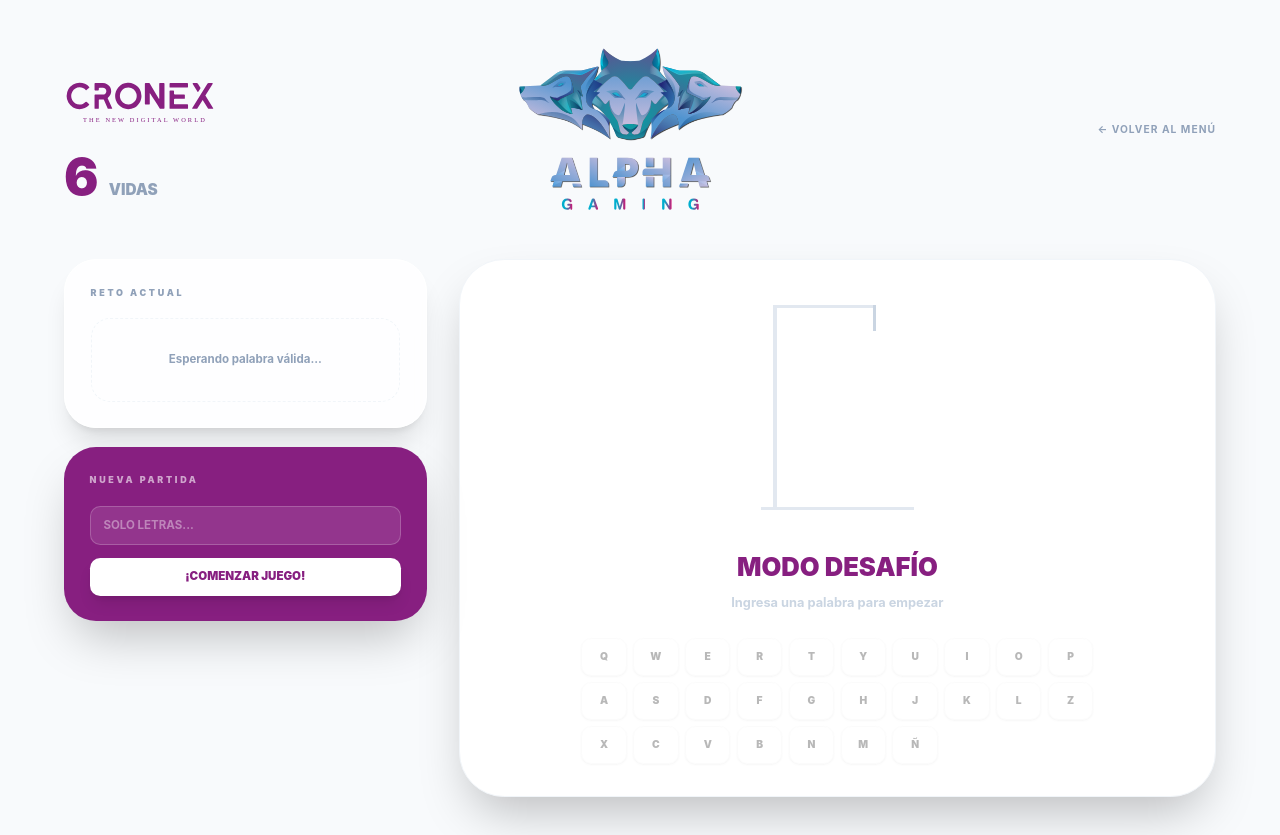
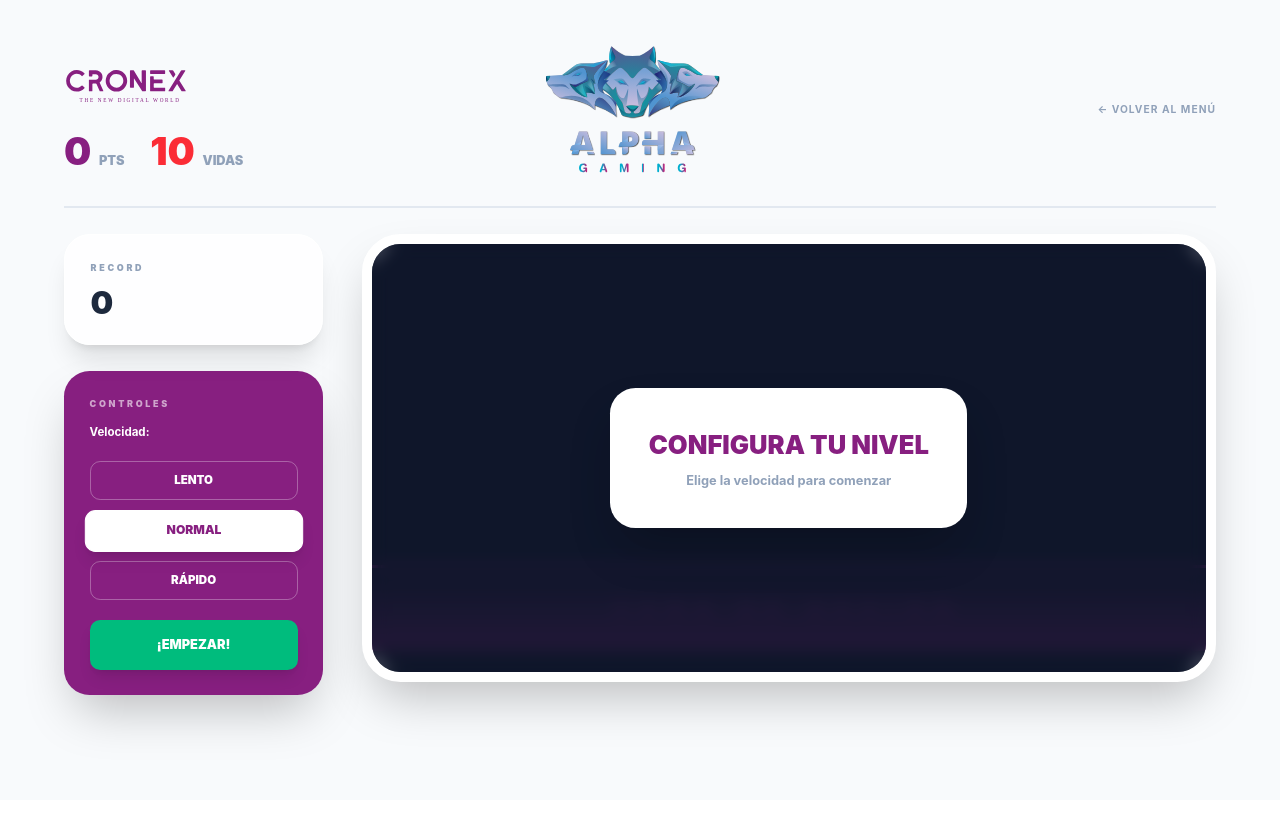
Before and after one commit to josuex123/miniGames, a React (Vite) app: page /game_hang_man in a window 1280 px wide. After the commit the page ends 800 px from the top, so only its background shows below. Built offline with nearby package versions, Linux system fonts and the light colour scheme.

Commit message:
add: Game Over Modal

```diff
--- /dev/null
+++ b/src/components/GameOverModal.tsx
@@ -0,0 +1,57 @@
+interface GameOverModalProps {
+  isOpen: boolean;
+  title: string;
+  message: string;
+  score?: number;
+  onRetry: () => void;
+  onMenu?: () => void;
+  variant?: 'lose' | 'win';
+}
+
+export default function GameOverModal({
+  isOpen,
+  title,
+  message,
+  score,
+  onRetry,
+  onMenu,
+  variant = 'lose',
+}: GameOverModalProps) {
+  if (!isOpen) return null;
+
+  const bgColor = variant === 'win' ? 'bg-emerald-500 border-emerald-300 shadow-emerald-500/50' : 'bg-red-500 border-red-300 shadow-red-500/50';
+
+  return (
+    <div className="fixed inset-0 z-[100] flex items-center justify-center p-[2vw] bg-slate-900/40 backdrop-blur-md">
+      <div className={`relative p-[4vw] rounded-[4vw] shadow-2xl text-center max-w-[40vw] w-full border-[0.3vw] animate-in zoom-in duration-300 ${bgColor}`}>
+        <h2 className="text-[4vw] font-black text-white uppercase mb-[1vw] tracking-tighter drop-shadow-md">
+          {title}
+        </h2>
+        <p className="text-white/90 text-[1.5vw] font-bold mb-[2.5vw] uppercase">
+          {message}
+        </p>
+        {score !== undefined && (
+          <p className="text-white/80 text-[1.2vw] font-bold mb-[2vw] uppercase">
+            Puntaje: {score}
+          </p>
+        )}
+        <div className="flex flex-col gap-[1vw] items-center">
+          <button
+            onClick={onRetry}
+            className="bg-white text-slate-900 px-[3vw] py-[1.2vw] rounded-[1.5vw] font-black text-[1.2vw] hover:scale-105 active:scale-95 transition-transform shadow-lg"
+          >
+            VOLVER A JUGAR
+          </button>
+          {onMenu && (
+            <button
+              onClick={onMenu}
+              className="text-white/80 underline font-bold text-[1vw] hover:text-white transition-colors"
+            >
+              IR AL MENÚ
+            </button>
+          )}
+        </div>
+      </div>
+    </div>
+  );
+}
--- a/src/pages/Games/GameHangMan.tsx
+++ b/src/pages/Games/GameHangMan.tsx
@@ -1,225 +1,287 @@
-import React, { useState, useEffect, useCallback } from 'react';
+import { useState, useEffect, useCallback, useRef } from 'react';
 import { Link } from 'react-router-dom';
 import logoAlpha2 from '../../assets/LogoAlphaGaming2.svg';
 import logoCronex2 from '../../assets/LogoCronex2.svg';
+import GameOverModal from '../../components/GameOverModal';
 
 // --- INTERFACES ---
-interface WordConfig {
-  word: string;
+interface FallingItem {
+  id: number;
+  char: string;
+  x: number;
+  y: number;
+  speed: number;
+  isHit?: boolean;
 }
 
-const MAX_ATTEMPTS = 6;
-
-// --- COMPONENTE VISUAL DEL AHORCADO (Escalable) ---
-const HangmanFigure: React.FC<{ wrongCount: number }> = ({ wrongCount }) => {
-  const partStyle = "absolute bg-slate-800 transition-all duration-500 shadow-sm";
-  return (
-    <div className="relative h-[16vw] w-[12vw] mx-auto border-b-[0.25vw] border-slate-200">
-      {/* Estructura */}
-      <div className="absolute bottom-0 left-[1vw] w-[0.25vw] h-full bg-slate-200" />
-      <div className="absolute top-0 left-[1vw] w-[8vw] h-[0.25vw] bg-slate-200" />
-      <div className="absolute top-0 right-[3vw] w-[0.25vw] h-[2vw] bg-slate-300" />
-
-      {/* Cabeza */}
-      <div className={`${partStyle} top-[2vw] right-[1.75vw] w-[2.75vw] h-[2.75vw] rounded-full border-[0.25vw] border-slate-800 ${wrongCount > 0 ? 'opacity-100 scale-100' : 'opacity-0 scale-50'}`} />
-      {/* Cuerpo */}
-      <div className={`${partStyle} top-[4.7vw] right-[3.05vw] w-[0.3vw] h-[5vw] ${wrongCount > 1 ? 'opacity-100' : 'opacity-0'}`} />
-      {/* Brazo Izquierdo */}
-      <div className={`${partStyle} top-[5.5vw] right-[3.05vw] w-[0.3vw] h-[3vw] origin-bottom rotate-45 ${wrongCount > 2 ? 'opacity-100' : 'opacity-0'}`} />
-      {/* Brazo Derecho */}
-      <div className={`${partStyle} top-[5.5vw] right-[3.05vw] w-[0.3vw] h-[3vw] origin-bottom -rotate-45 ${wrongCount > 3 ? 'opacity-100' : 'opacity-0'}`} />
-      {/* Pierna Izquierda */}
-      <div className={`${partStyle} top-[9.5vw] right-[3.05vw] w-[0.3vw] h-[3.5vw] origin-top rotate-45 ${wrongCount > 4 ? 'opacity-100' : 'opacity-0'}`} />
-      {/* Pierna Derecha */}
-      <div className={`${partStyle} top-[9.5vw] right-[3.05vw] w-[0.3vw] h-[3.5vw] origin-top -rotate-45 ${wrongCount > 5 ? 'opacity-100' : 'opacity-0'}`} />
-    </div>
-  );
+const SPEEDS = {
+  LENTO: 0.35,
+  NORMAL: 0.5,
+  RÁPIDO: 0.6
 };
 
-export default function GameHangMan() {
-  const [activeWord, setActiveWord] = useState<WordConfig | null>(null);
-  const [guessedLetters, setGuessedLetters] = useState<Set<string>>(new Set());
-  const [newWordInput, setNewWordInput] = useState("");
+const SPAWN_RATE = 1500;
+const HIT_ZONE_MIN = 75;
+const HIT_ZONE_MAX = 95;
 
-  // --- LÓGICA DE JUEGO ---
-  const wordToGuess = activeWord?.word.toUpperCase() || "";
-  const wrongLetters = Array.from(guessedLetters).filter(l => !wordToGuess.includes(l));
-  const attemptsLeft = MAX_ATTEMPTS - wrongLetters.length;
+export default function GameLetras() {
+  const [items, setItems] = useState<FallingItem[]>([]);
+  const [score, setScore] = useState(0);
+  const [lives, setLives] = useState(10);
+  const [gameActive, setGameActive] = useState(false);
+  const [isPaused, setIsPaused] = useState(false);
+  const [highScore, setHighScore] = useState(0);
+  const [selectedSpeed, setSelectedSpeed] = useState<number>(SPEEDS.NORMAL);
+  const [feedback, setFeedback] = useState("");
+  const [showGameOver, setShowGameOver] = useState(false);
 
-  const isLoser = attemptsLeft <= 0;
-  const isWinner = wordToGuess !== "" && wordToGuess.split('').every(l => guessedLetters.has(l));
-  const isGameOver = isLoser || isWinner;
+  const gameLoopRef = useRef<number | undefined>(undefined);
+  const lastSpawnRef = useRef<number>(0);
 
-  const handleInputChange = (e: React.ChangeEvent<HTMLInputElement>) => {
-    const value = e.target.value.toUpperCase();
-    const onlyLetters = value.replace(/[^A-ZÑ]/g, '');
-    setNewWordInput(onlyLetters);
+  const createNewItem = useCallback((): FallingItem => {
+    const chars = "ABCDEFGHIJKLMNOPQRSTUVWXYZ0123456789";
+    return {
+      id: Math.random() + Date.now(),
+      char: chars.charAt(Math.floor(Math.random() * chars.length)),
+      x: Math.floor(Math.random() * 85),
+      y: -10,
+      speed: selectedSpeed,
+      isHit: false
+    };
+  }, [selectedSpeed]);
+
+  // --- CICLO PRINCIPAL ---
+  useEffect(() => {
+    if (!gameActive || isPaused) {
+      if (gameLoopRef.current) cancelAnimationFrame(gameLoopRef.current);
+      return;
+    }
+
+    const update = (time: number) => {
+      if (lastSpawnRef.current === 0) lastSpawnRef.current = time;
+
+      setItems(prev => {
+        let newItems = [...prev];
+        let livesLost = 0;
+
+        newItems = newItems.map(item => {
+          if (item.isHit) return item;
+          const nextY = item.y + item.speed;
+          if (nextY > 105) {
+            livesLost++;
+            return null;
+          }
+          return { ...item, y: nextY };
+        }).filter((item): item is FallingItem => item !== null);
+
+        if (time - lastSpawnRef.current > SPAWN_RATE) {
+          newItems.push(createNewItem());
+          lastSpawnRef.current = time;
+        }
+
+        if (livesLost > 0) {
+          setLives(l => Math.max(0, l - livesLost));
+        }
+
+        return newItems;
+      });
+
+      gameLoopRef.current = requestAnimationFrame(update);
+    };
+
+    gameLoopRef.current = requestAnimationFrame(update);
+    return () => { if (gameLoopRef.current) cancelAnimationFrame(gameLoopRef.current); };
+  }, [gameActive, isPaused, createNewItem]);
+
+  // --- TECLADO ---
+  useEffect(() => {
+    const messages = ["¡MUY BIEN!", "¡OK!", "¡GENIAL!", "¡EXCELENTE!", "¡BUENA!"];
+    const handleKeyDown = (e: KeyboardEvent) => {
+      if (!gameActive || isPaused) return;
+      const key = e.key.toUpperCase();
+
+      setItems(prev => {
+        const targetIndex = prev.findIndex(item =>
+          item.char === key && item.y >= HIT_ZONE_MIN && item.y <= HIT_ZONE_MAX && !item.isHit
+        );
+
+        if (targetIndex !== -1) {
+          setFeedback(messages[Math.floor(Math.random() * messages.length)]);
+          setTimeout(() => setFeedback(""), 800);
+          setScore(s => s + 10);
+
+          const newItems = [...prev];
+          const hitItem = { ...newItems[targetIndex], isHit: true };
+          newItems[targetIndex] = hitItem;
+
+          setTimeout(() => {
+            setItems(current => current.filter(i => i.id !== hitItem.id));
+          }, 150);
+
+          return newItems;
+        }
+        return prev;
+      });
+    };
+
+    window.addEventListener('keydown', handleKeyDown);
+    return () => window.removeEventListener('keydown', handleKeyDown);
+  }, [gameActive, isPaused]);
+
+  // --- CONTROL DE ESTADO DE PERDIDA ---
+  useEffect(() => {
+    if (lives <= 0 && gameActive) {
+      setGameActive(false);
+      setShowGameOver(true);
+      if (score > highScore) setHighScore(score);
+    }
+  }, [lives, gameActive, score, highScore]);
+
+  const startGame = () => {
+    setScore(0);
+    setLives(10);
+    setItems([]);
+    setGameActive(true);
+    setIsPaused(false);
+    setFeedback("");
+    setShowGameOver(false);
+    lastSpawnRef.current = 0;
   };
 
-  const addLetter = useCallback((letter: string) => {
-    if (!activeWord || isGameOver || guessedLetters.has(letter)) return;
-    setGuessedLetters(prev => new Set([...prev, letter]));
-  }, [activeWord, isGameOver, guessedLetters]);
-
-  useEffect(() => {
-    const handler = (e: KeyboardEvent) => {
-      const key = e.key.toUpperCase();
-      if (key.match(/^[A-ZÑ]$/)) addLetter(key);
-    };
-    window.addEventListener('keydown', handler);
-    return () => window.removeEventListener('keydown', handler);
-  }, [addLetter]);
-
-  const startNewGame = () => {
-    if (!newWordInput) return;
-    setActiveWord({ word: newWordInput });
-    setGuessedLetters(new Set());
-    setNewWordInput("");
+  const resetToMenu = () => {
+    setGameActive(false);
+    setIsPaused(false);
+    setItems([]);
+    setScore(0);
+    setFeedback("");
+    setShowGameOver(false);
+    lastSpawnRef.current = 0;
   };
-
-  const resetAfterModal = () => {
-    setActiveWord(null);
-    setGuessedLetters(new Set());
-  };
-
-  const KEYS = 'QWERTYUIOPASDFGHJKLZXCVBNMÑ'.split('');
 
   return (
     <main className="min-h-screen bg-[#F8FAFC] flex flex-col font-sans text-slate-900 relative antialiased overflow-hidden">
 
-      {/* MODAL DE ESTADO ESCALABLE */}
-      {isGameOver && (
-        <div className="fixed inset-0 z-[100] flex items-center justify-center p-[2vw] bg-slate-900/40 backdrop-blur-md">
-          <div className={`relative p-[4vw] rounded-[4vw] shadow-2xl text-center max-w-[40vw] w-full border-[0.3vw] animate-in zoom-in duration-300 ${isWinner ? "bg-emerald-500 border-emerald-300 shadow-emerald-500/50" : "bg-red-500 border-red-300 shadow-red-500/50"}`}>
-            <h2 className="text-[4vw] font-black text-white uppercase mb-[1vw] tracking-tighter drop-shadow-md">
-              {isWinner ? "¡LO LOGRASTE!" : "¡AHORCADO!"}
-            </h2>
-            <p className="text-white/90 text-[1.5vw] font-bold mb-[2.5vw] uppercase">
-              {isWinner ? "Eres un experto ✨" : `La palabra era: ${wordToGuess} ⌛`}
-            </p>
-            <button onClick={resetAfterModal} className="bg-white text-slate-900 px-[3vw] py-[1.2vw] rounded-[1.5vw] font-black text-[1.2vw] hover:scale-105 active:scale-95 transition-transform shadow-lg">
-              VOLVER A JUGAR
-            </button>
-          </div>
-        </div>
-      )}
+      {/* COMPONENTE MODAL REUTILIZABLE */}
+      <GameOverModal
+        isOpen={showGameOver}
+        title="¡GAME OVER!"
+        message="Se te acabaron las vidas ⌛"
+        score={score}
+        onRetry={startGame}
+        onMenu={resetToMenu}
+        variant="lose"
+      />
 
-      <div className="flex-1 w-full px-[5vw] py-[3vw] flex flex-col gap-[3vw]">
-
-        {/* HEADER ESCALABLE */}
-        <header className="grid grid-cols-[1.2fr_2fr_1.2fr] gap-[2vw] items-center w-full">
-          <div className="flex flex-col items-start gap-[0.5vw]">
-            <img src={logoCronex2} alt="Cronex" className="h-auto w-[22vw] object-contain" />
-            <div className="text-[4vw] font-black text-[#871F80] leading-none">
-              {attemptsLeft} <span className="text-[1.2vw] text-slate-400 uppercase">Vidas</span>
+      <div className="flex-1 w-full px-[5vw] py-[3vw] flex flex-col gap-[2vw]">
+        <header className="grid grid-cols-[1.2fr_2fr_1.2fr] gap-[2vw] items-center w-full border-b-[0.2vw] border-slate-200 pb-[2vw]">
+          <div className="flex flex-col items-start gap-[1vw]">
+            <img src={logoCronex2} alt="Cronex" className="h-auto w-[18vw] object-contain" />
+            <div className="flex gap-[2vw]">
+                <div className="text-[3vw] font-black text-[#871F80] leading-none">{score} <span className="text-[1vw] text-slate-400 uppercase">Pts</span></div>
+                <div className="text-[3vw] font-black text-red-500 leading-none">{lives} <span className="text-[1vw] text-slate-400 uppercase">Vidas</span></div>
             </div>
           </div>
-
           <div className="flex justify-center items-center">
-            <img src={logoAlpha2} alt="Alpha Gaming" className="w-[32vw] h-auto object-contain" />
+            <img src={logoAlpha2} alt="Alpha Gaming" className="w-[25vw] h-auto object-contain" />
           </div>
-
           <div className="flex flex-col items-end">
-             <Link to="/" className="group text-slate-400 font-bold hover:text-[#871F80] transition-colors uppercase tracking-widest text-[0.8vw]">
-                ← VOLVER AL MENÚ
-             </Link>
+             <Link to="/" className="text-slate-400 font-bold hover:text-[#871F80] transition-colors uppercase tracking-widest text-[0.8vw]">← VOLVER AL MENÚ</Link>
           </div>
         </header>
 
-        <div className="flex-1 grid grid-cols-12 gap-[2.5vw]">
+        <div className="flex-1 grid grid-cols-12 gap-[3vw]">
+          <aside className="col-span-3 space-y-[2vw]">
+            <div className="bg-white/80 backdrop-blur-sm rounded-[2vw] p-[2vw] border border-white shadow-xl">
+              <h3 className="text-[0.7vw] font-black text-slate-400 mb-[1vw] uppercase tracking-[0.3em]">Record</h3>
+              <div className="text-[2.5vw] font-black text-slate-800 tracking-tighter leading-none">{highScore.toLocaleString()}</div>
+            </div>
 
-          {/* ASIDE: PALABRA OCULTA */}
-          <aside className="col-span-4 space-y-[1.5vw]">
-            <div className="bg-white/80 backdrop-blur-sm rounded-[2.5vw] p-[2vw] border border-white shadow-xl min-h-[12vw]">
-              <h3 className="text-[0.7vw] font-black text-slate-400 mb-[1.5vw] uppercase tracking-[0.3em]">Reto Actual</h3>
+            <div className="bg-[#871F80] rounded-[2vw] p-[2vw] text-white shadow-2xl">
+              <h3 className="text-[0.7vw] font-black text-white/60 mb-[1vw] uppercase tracking-[0.3em]">Controles</h3>
 
-              {!activeWord ? (
-                <div className="text-center py-[2.5vw] border-[0.15vw] border-dashed border-slate-100 rounded-[1.5vw]">
-                  <p className="text-slate-400 font-bold text-[0.9vw]">Esperando palabra válida...</p>
+              {!gameActive ? (
+                <>
+                  <p className="font-bold text-[0.9vw] leading-relaxed mb-[1.5vw]">Velocidad:</p>
+                  <div className="space-y-[0.8vw] mb-[1.5vw]">
+                    {(Object.keys(SPEEDS) as Array<keyof typeof SPEEDS>).map((level) => (
+                      <button
+                        key={level}
+                        onClick={() => setSelectedSpeed(SPEEDS[level])}
+                        className={`w-full py-[0.8vw] rounded-[0.8vw] font-black text-[0.9vw] transition-all border-[0.15vw] ${
+                          selectedSpeed === SPEEDS[level]
+                          ? 'bg-white text-[#871F80] border-white scale-105 shadow-lg'
+                          : 'bg-transparent text-white border-white/30 hover:bg-white/10'
+                        }`}
+                      >
+                        {level}
+                      </button>
+                    ))}
+                  </div>
+                  <button onClick={startGame} className="w-full bg-emerald-500 text-white py-[1.2vw] rounded-[0.8vw] font-black text-[1vw] hover:bg-emerald-400 transition-all shadow-lg">
+                    ¡EMPEZAR!
+                  </button>
+                </>
+              ) : (
+                <div className="space-y-[1vw]">
+                  <button
+                    onClick={() => setIsPaused(!isPaused)}
+                    className={`w-full py-[1.2vw] rounded-[0.8vw] font-black text-[1vw] transition-all shadow-lg ${isPaused ? 'bg-emerald-500' : 'bg-yellow-500'}`}
+                  >
+                    {isPaused ? 'REANUDAR' : 'PAUSAR'}
+                  </button>
+                  <button onClick={resetToMenu} className="w-full bg-red-500 text-white py-[1.2vw] rounded-[0.8vw] font-black text-[1vw] hover:bg-red-600 transition-all shadow-lg">
+                    SALIR
+                  </button>
                 </div>
-              ) : (
-                <div className="p-[1.5vw] rounded-[1.5vw] border-[0.15vw] border-[#871F80] bg-[#871F80]/5 flex flex-col items-center gap-[0.5vw]">
-                  <span className="text-[0.6vw] font-bold text-[#871F80]/60 uppercase tracking-widest">Longitud</span>
-                  <span className="text-[2.5vw] font-black text-[#871F80] tracking-[0.2em]">
-                    {activeWord.word.replace(/./g, '*')}
+              )}
+            </div>
+          </aside>
+
+          <section className="col-span-9 relative">
+            <div className="bg-slate-900 rounded-[3vw] shadow-2xl border-[0.8vw] border-white h-[35vw] relative overflow-hidden">
+
+              {feedback && (
+                <div className="absolute top-[2vw] left-0 right-0 z-[60] flex justify-center pointer-events-none animate-bounce">
+                  <span className="text-[4vw] font-black text-emerald-400 drop-shadow-[0_0_1.5vw_rgba(52,211,153,0.7)] uppercase">
+                    {feedback}
                   </span>
                 </div>
               )}
-            </div>
 
-            {/* FORMULARIO AGREGAR */}
-            <div className="bg-[#871F80] rounded-[2.5vw] p-[2vw] text-white shadow-2xl relative overflow-hidden group">
-              <h3 className="text-[0.7vw] font-black text-white/60 mb-[1.5vw] uppercase tracking-[0.3em]">Nueva Partida</h3>
-              <div className="space-y-[1vw] relative z-10">
-                <input
-                  type="password"
-                  placeholder="SOLO LETRAS..."
-                  value={newWordInput}
-                  onChange={handleInputChange}
-                  onKeyDown={(e) => e.key === 'Enter' && startNewGame()}
-                  className="w-full bg-white/10 border border-white/20 rounded-[0.8vw] px-[1vw] py-[0.8vw] outline-none placeholder:text-white/40 font-bold focus:bg-white/20 transition-all uppercase text-[0.9vw]"
-                />
-                <button
-                  onClick={startNewGame}
-                  className="w-full bg-white text-[#871F80] py-[0.8vw] rounded-[0.8vw] font-black text-[0.9vw] hover:bg-slate-100 active:scale-95 transition-all shadow-lg"
-                >
-                  ¡COMENZAR JUEGO!
-                </button>
-              </div>
-            </div>
-          </aside>
+              {isPaused && (
+                <div className="absolute inset-0 z-50 bg-slate-900/60 backdrop-blur-sm flex items-center justify-center">
+                  <div className="text-white text-[4vw] font-black tracking-tighter animate-pulse">PAUSA</div>
+                </div>
+              )}
 
-          {/* ÁREA DE JUEGO */}
-          <section className="col-span-8">
-            <div className="bg-white p-[2.5vw] rounded-[3.5vw] shadow-2xl border border-slate-100 min-h-[35vw] flex flex-col items-center justify-between">
-
-              <div className="py-[1vw]">
-                <HangmanFigure wrongCount={wrongLetters.length} />
+              <div className="absolute bottom-[5%] left-0 right-0 h-[20%] bg-gradient-to-t from-[#871F80]/40 to-transparent border-t-[0.3vw] border-dashed border-[#871F80]/50 flex items-center justify-center">
+                <span className="text-[#871F80] font-black tracking-[1vw] opacity-30 text-[1.5vw] uppercase">Zona de Acción</span>
               </div>
 
-              <div className="flex flex-wrap justify-center gap-[1vw] py-[2vw]">
-                {activeWord ? (
-                  wordToGuess.split('').map((letter, i) => (
-                    <div key={i} className="flex flex-col items-center">
-                      <span className={`text-[4vw] font-black text-slate-800 transition-all ${guessedLetters.has(letter) || isLoser ? 'opacity-100 translate-y-0' : 'opacity-0 translate-y-[1vw]'}`}>
-                        {letter}
-                      </span>
-                      <div className={`h-[0.4vw] w-[3vw] rounded-full mt-[0.5vw] ${guessedLetters.has(letter) ? 'bg-[#871F80]' : 'bg-slate-200'}`} />
-                    </div>
-                  ))
-                ) : (
-                  <div className="text-center">
-                    <p className="text-[#871F80] font-black text-[2vw] mb-[0.5vw]">MODO DESAFÍO</p>
-                    <p className="text-slate-300 font-bold text-[1vw]">Ingresa una palabra para empezar</p>
-                  </div>
-                )}
-              </div>
+              {items.map(item => (
+                <div
+                  key={item.id}
+                  style={{ left: `${item.x}%`, top: `${item.y}%` }}
+                  className={`absolute w-[4vw] h-[4vw] flex items-center justify-center rounded-[0.8vw] font-black text-[2vw] shadow-xl border-b-[0.4vw] transition-[transform,background-color] duration-150
+                    ${item.isHit
+                      ? 'bg-emerald-500 border-emerald-700 text-white scale-125 z-10'
+                      : 'bg-white border-slate-300 text-slate-800'
+                    }`}
+                >
+                  {item.char}
+                </div>
+              ))}
 
-              {/* TECLADO VIRTUAL ESCALABLE */}
-              <div className="grid grid-cols-10 gap-[0.5vw] w-full max-w-[40vw]">
-                {KEYS.map(key => {
-                  const isUsed = guessedLetters.has(key);
-                  const isCorrect = isUsed && wordToGuess.includes(key);
-                  return (
-                    <button
-                      key={key}
-                      onClick={() => addLetter(key)}
-                      disabled={isUsed || !activeWord || isGameOver}
-                      className={`py-[0.8vw] rounded-[0.8vw] font-black text-[0.8vw] transition-all shadow-sm
-                        ${isCorrect ? 'bg-emerald-500 text-white' :
-                          isUsed ? 'bg-slate-100 text-slate-300' :
-                          'bg-white border-[0.1vw] border-slate-100 hover:border-[#871F80] hover:text-[#871F80] active:scale-90'}
-                        ${!activeWord ? 'opacity-30 cursor-not-allowed grayscale' : ''}
-                      `}
-                    >
-                      {key}
-                    </button>
-                  );
-                })}
-              </div>
+              {!gameActive && items.length === 0 && !showGameOver && (
+                <div className="absolute inset-0 flex flex-col items-center justify-center text-center p-[2vw] bg-slate-900/60 backdrop-blur-sm">
+                   <div className="bg-white p-[3vw] rounded-[2vw] shadow-2xl">
+                     <p className="text-[#871F80] font-black text-[2vw] mb-[0.5vw] uppercase">Configura tu nivel</p>
+                     <p className="text-slate-400 font-bold text-[1vw]">Elige la velocidad para comenzar</p>
+                   </div>
+                </div>
+              )}
             </div>
           </section>
-
         </div>
       </div>
     </main>
```
Also changed, not shown: src/pages/Games/GameCars.tsx (+9 -13 lines), src/pages/Games/GameDyno.tsx (+9 -16 lines), src/pages/Games/GameLetras.tsx (+12 -32 lines), src/pages/Games/GameSetWord.tsx (+9 -19 lines), src/pages/Games/GameTetris.tsx (+10 -9 lines).
